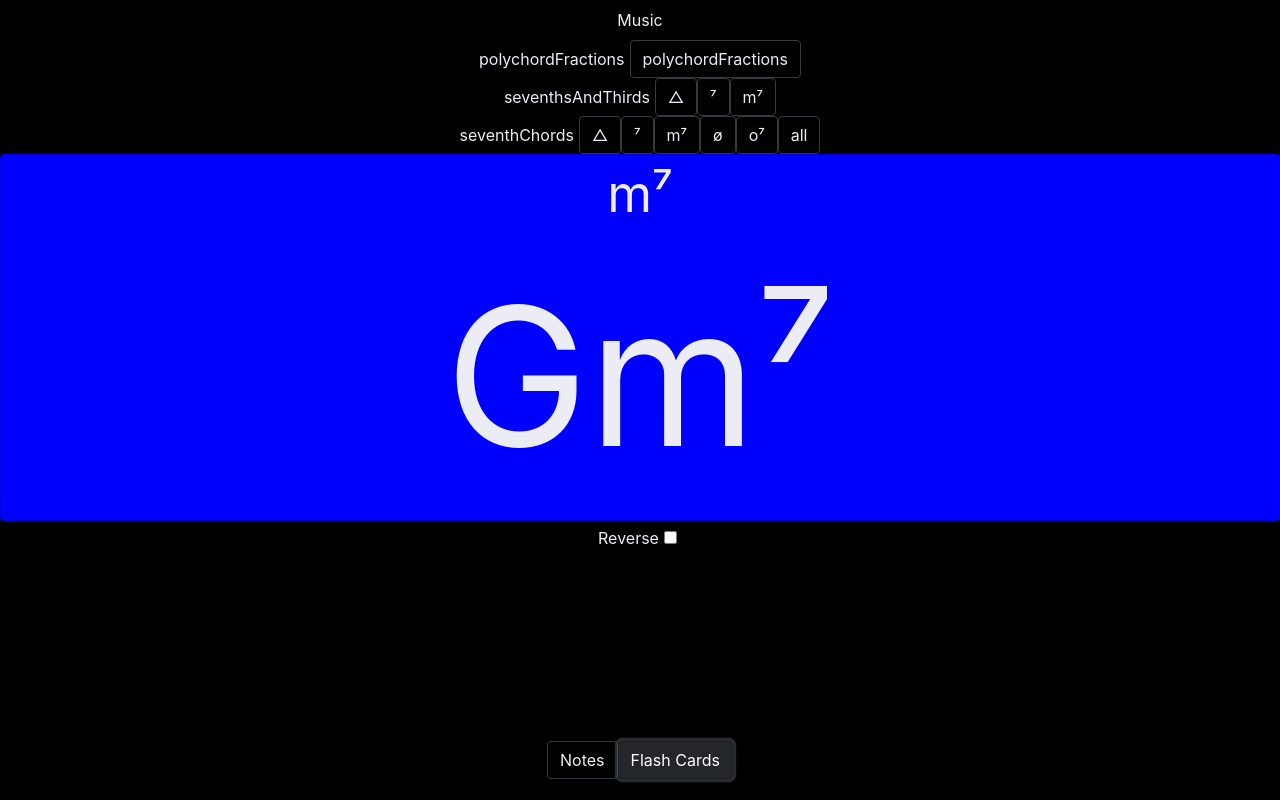
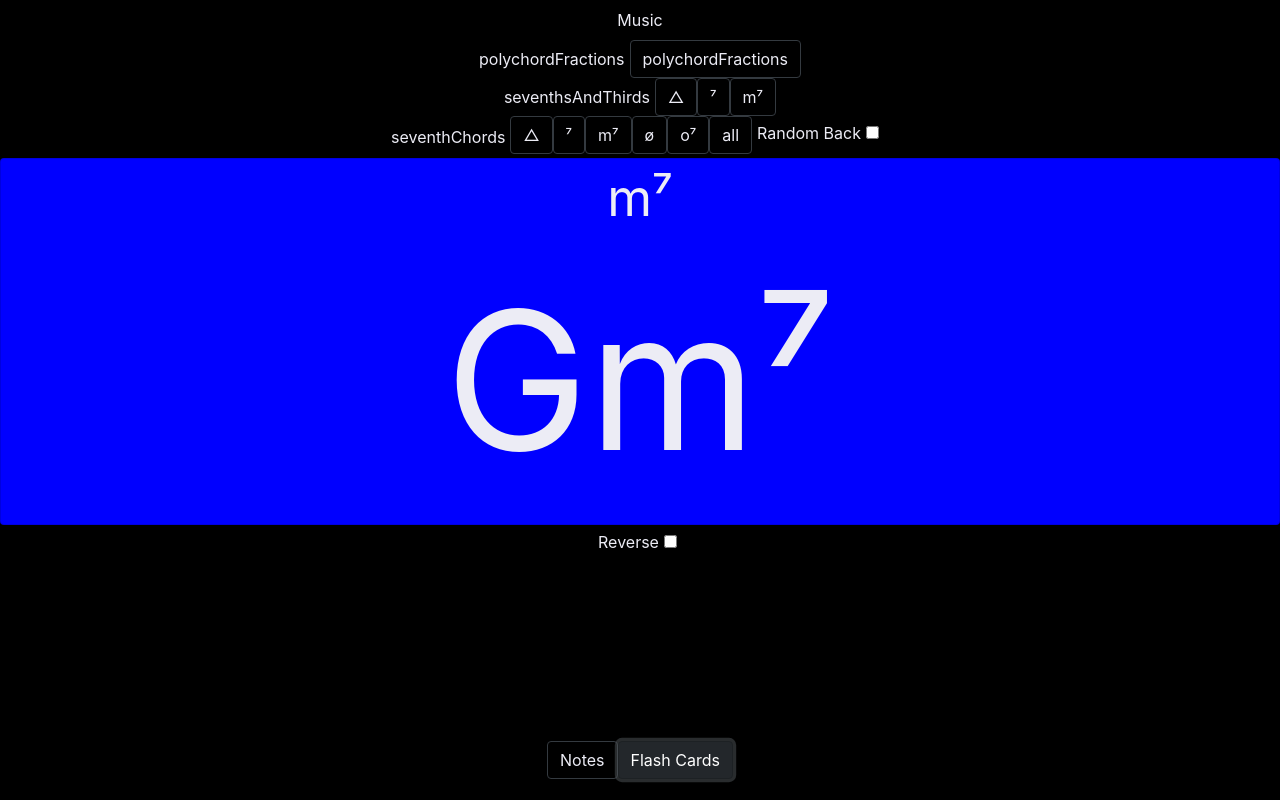
Before and after one commit to golubitsky/music, a React (Create React App) app: page / in a window 1280 px wide. Both pictures are taken after a click on the button "Flash Cards". Built offline with nearby package versions, Linux system fonts and the light colour scheme; the HTML template or start-up script is replaced by a standard one.

Commit message:
implement shuffled notes

```diff
--- a/src/screens/FlashCards.css
+++ b/src/screens/FlashCards.css
@@ -42,6 +42,6 @@
   justify-content: center;
 }
 
-input[name="card-reverse"] {
+input[name="card-reverse"], input[name="isRandomOrderBack"]  {
   margin: 5px;
 }
--- a/src/screens/FlashCards.js
+++ b/src/screens/FlashCards.js
@@ -23,10 +23,12 @@ export class FlashCards extends React.Component {
       card: randomCard({ deck: deck }),
       deck: deck,
       side: "front",
+      isRandomOrderBack: false,
     };
 
     // This binding is necessary to make `this` work in the callback
     this.toggleNextCardFace = this.toggleNextCardFace.bind(this);
+    this.toggleIsRandomOrderBack = this.toggleIsRandomOrderBack.bind(this);
   }
 
   flipCard() {
@@ -48,8 +50,11 @@ export class FlashCards extends React.Component {
     // UI seems more intuitive if the checkbox to toggle nextCardSide also displays a new card.
     this.setState({
       deck: deck,
-      // TODO: RandomBack checkbox to set this.state.isRandomOrderBack
-      card: randomCard({ deck: deck, previousCard: this.state.card, isRandomOrderBack: false }),
+      card: randomCard({
+        deck: deck,
+        previousCard: this.state.card,
+        isRandomOrderBack: this.state.isRandomOrderBack,
+      }),
       side: side || this.state.nextCardSide,
     });
   }
@@ -60,6 +65,10 @@ export class FlashCards extends React.Component {
       nextCardSide: side,
     });
     this.showRandomCard(this.state.deck, side);
+  }
+
+  toggleIsRandomOrderBack() {
+    this.setState({ isRandomOrderBack: !this.state.isRandomOrderBack });
   }
 
   nameOfDeck(deck) {
@@ -98,6 +107,19 @@ export class FlashCards extends React.Component {
                     )
                   )}
                 </div>
+                {deckType === "seventhChords" && (
+                  <div className="card-options">
+                    <label>
+                      Random Back
+                      <input
+                        name="isRandomOrderBack"
+                        type="checkbox"
+                        checked={this.state.isRandomOrderBack}
+                        onChange={this.toggleIsRandomOrderBack}
+                      />
+                    </label>
+                  </div>
+                )}
               </div>
             )
           )}
```
Also changed, not shown: 1 other file (tests, documents, lock files or other folders).
